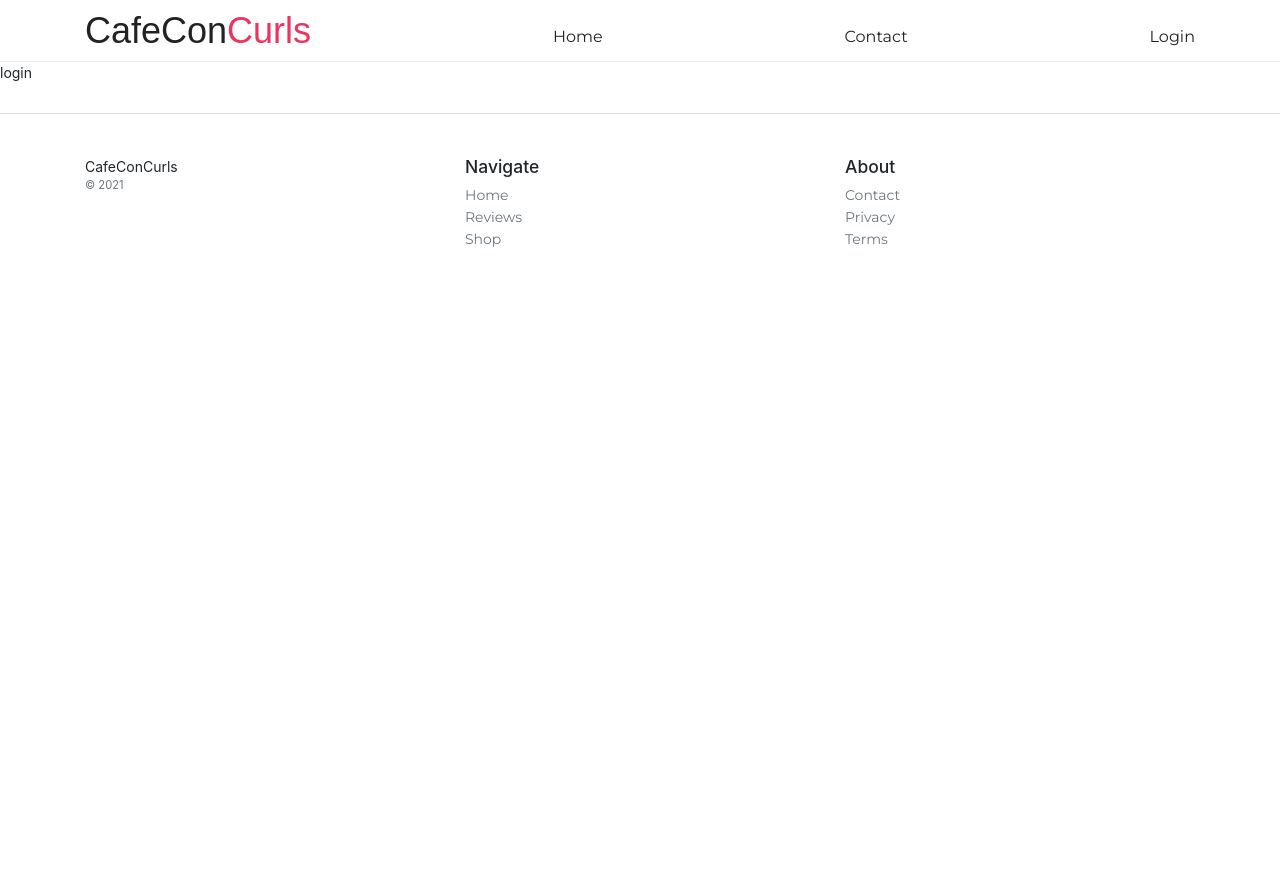
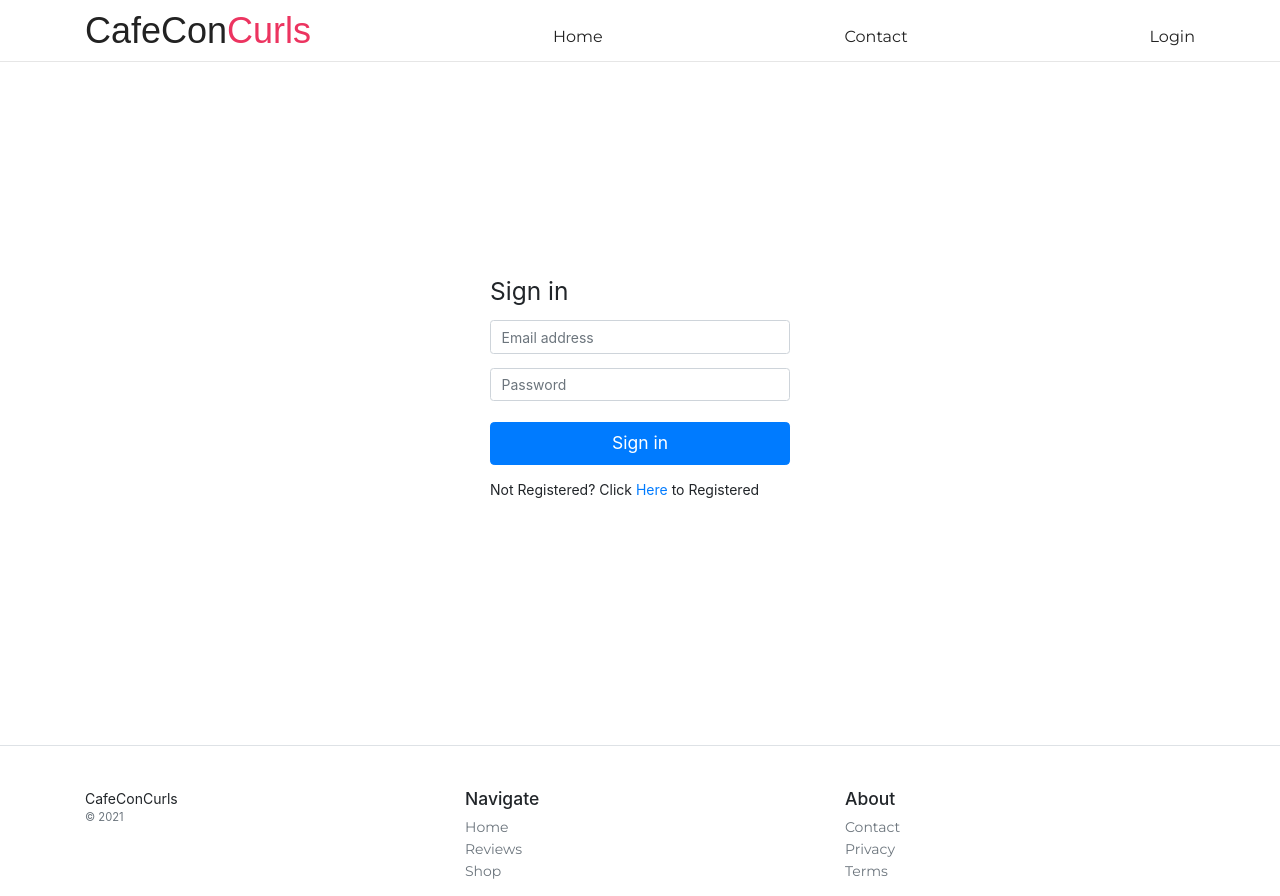
Before and after one commit to nvalerio12/cafeconcurls, a React (Create React App) app: page /login in a window 1280 px wide. Before the commit the page ends 800 px from the top, so only its background shows below. Built offline with nearby package versions, Linux system fonts and the light colour scheme; a web font is replaced by a local one.

Commit message:
added to login.js

```diff
--- a/src/components/login/Login.js
+++ b/src/components/login/Login.js
@@ -1,11 +1,107 @@
-import React from 'react'
+import React, { Component } from "react";
 
-function Login() {
+class Login extends Component {
+  state = {
+    formdata: {
+      name: "",
+      lastname: "",
+      password: "",
+      email: "",
+    },
+    register: false,
+    loading: false,
+  };
+
+  handleFormType = () => {
+      this.setState(prevState => ({
+          register: !prevState.register
+      }))
+  }
+
+  handleSubmit = (e) => {
+    e.preventDefault();
+
+    console.log(this.state.formdata);
+  }
+
+  handleInputs = (e) => {
+    let name = e.target.name;
+    let value = e.target.value;
+    this.setState( prevState => ({
+        formdata: {
+        ...prevState.formdata,
+            [name]: value
+        }
+    }))
+  }
+
+  render() {
+    const { register, formdata, loading } = this.state;
+
+    let formTitle = register ? "Register" : "Sign in";
     return (
-        <div>
-            login
+      <>
+        <div className="container login-wrapper">
+          <form className="form-signin" onSubmit={this.handleSubmit}>
+            <h1 className="h3 mb-3 font-weight-normal">{formTitle}</h1>
+            {register ? (
+              <>
+                <input
+                  type="text"
+                  id="name"
+                  name="name"
+                  className="form-control mb-3"
+                  placeholder="Your name"
+                  onChange={this.handleInputs}
+                  value={formdata.name}
+                />
+
+                <input
+                  type="text"
+                  id="lastname"
+                  name="lastname"
+                  className="form-control mb-3"
+                  placeholder="Your lastname"
+                  onChange={this.handleInputs}
+                  value={formdata.lastname}
+                />
+              </>
+            ) : null}
+
+            <input
+              type="email"
+              id="email"
+              name="email"
+              className="form-control mb-3"
+              placeholder="Email address"
+              onChange={this.handleInputs}
+              value={formdata.email}
+            />
+
+            <input
+              type="password"
+              id="password"
+              name="password"
+              className="form-control"
+              placeholder="Password"
+              onChange={this.handleInputs}
+              value={formdata.password}
+            />
+
+            <br />
+            <button className="btn btn-lg btn-primary btn-block" type="submit" disabled={loading}>
+              {formTitle}
+            </button>
+            <div className="mt-3">
+                {register ? 'Need to Sign In':'Not Registered'}? Click
+              <span className="login_type_btn" onClick={() => this.handleFormType()}> Here </span>
+              to {register ? 'Sign in':'Registered'}
+            </div>
+          </form>
         </div>
-    )
+      </>
+    );
+  }
 }
 
-export default Login
+export default Login;
```
